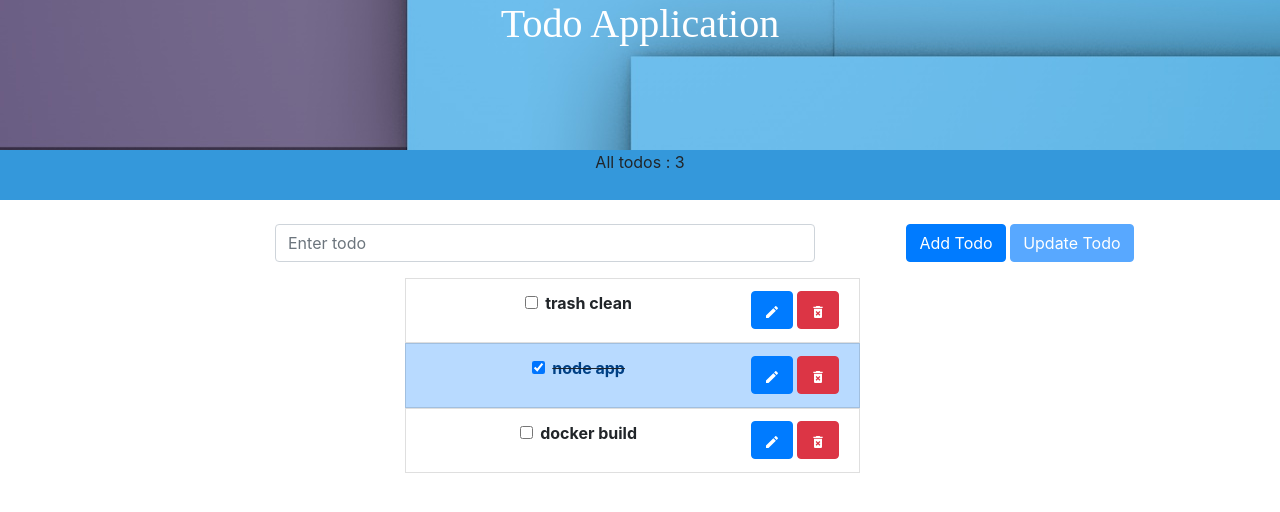
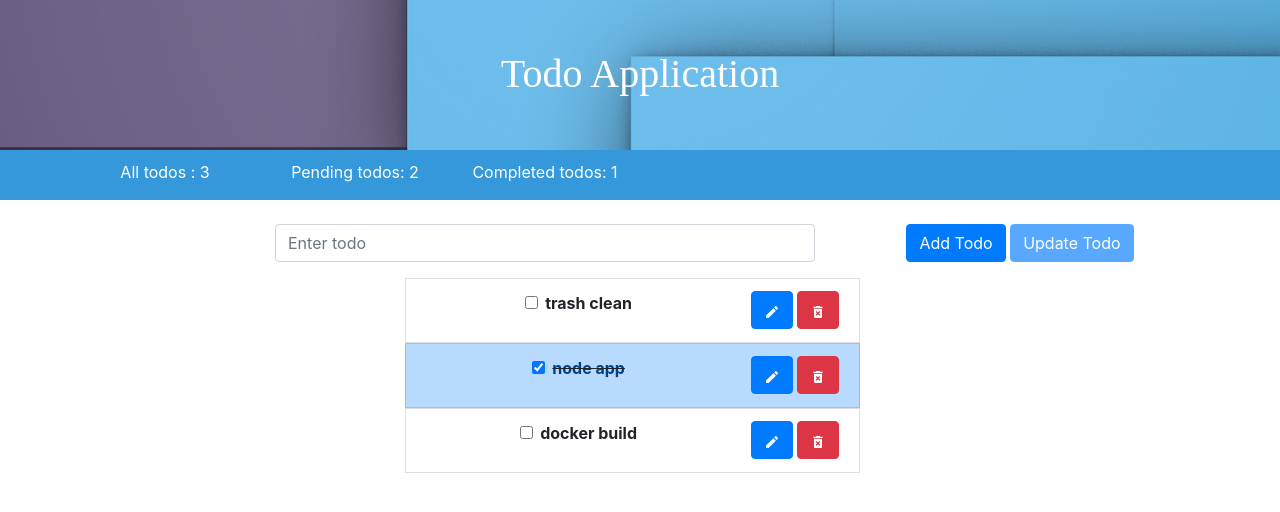
Before and after one commit to Shehanka/react-mid-assignment, a React (Create React App) app: page / in a window 1280 px wide. Shown: the top 512 px of the page. Built offline with nearby package versions, Linux system fonts and the light colour scheme; a web font is replaced by a local one.

Commit message:
1 warn to go

```diff
--- a/src/components/heading/Heading.css
+++ b/src/components/heading/Heading.css
@@ -3,6 +3,8 @@
   width: 100%;
   height: 150px;
   background-position: center;
+  margin: auto;
+  padding: 50px;
 }
 
 .text {
--- /dev/null
+++ b/src/components/todo/TodoContainer.css
@@ -0,0 +1,14 @@
+.stripe {
+  width: "100%";
+  height: 50px;
+  background-color: #3498db;
+  color: white;
+  margin: auto;
+  padding: 10px;
+}
+
+@media (max-width: 576px) {
+  .stripe {
+    height: 100px;
+  }
+}
--- a/src/components/todo/TodoContainer.jsx
+++ b/src/components/todo/TodoContainer.jsx
@@ -2,6 +2,7 @@ import React, { Component } from "react";
 import uuid from "react-uuid";
 import TodoList from "./TodoList";
 import Form from "react-bootstrap/Form";
+import "./TodoContainer.css";
 
 class TodoContainer extends Component {
   state = {
@@ -58,7 +59,10 @@ class TodoContainer extends Component {
     return {
       width: "100%",
       height: "50px",
-      backgroundColor: "#3498db"
+      backgroundColor: "#3498db",
+      color: "white",
+      margin: "auto",
+      padding: "10px"
     };
   };
 
@@ -72,7 +76,7 @@ class TodoContainer extends Component {
   };
 
   onUpdate = e => {
-    console.log(this.state.editID)
+    // console.log(this.state.editID);
 
     const updateTodo = {
       id: this.state.editID,
@@ -81,7 +85,10 @@ class TodoContainer extends Component {
     };
 
     this.setState({
-      todos: [...this.state.todos.filter(todo => todo.id !== this.state.editID), updateTodo]
+      todos: [
+        ...this.state.todos.filter(todo => todo.id !== this.state.editID),
+        updateTodo
+      ]
     });
 
     // this.addTodo(this.state.title);
@@ -90,15 +97,45 @@ class TodoContainer extends Component {
       title: "",
       editID: "",
       btnAdd: false,
-      btnUpdate: true,
+      btnUpdate: true
     });
   };
+
+  getPendingTodoCount() {
+    var count = 0;
+    this.state.todos.forEach(todo => {
+      if (todo.completed === false) {
+        count++;
+      }
+    });
+    return count;
+  }
+
+  getCompletedTodoCount() {
+    return this.state.todos.length - this.getPendingTodoCount();
+  }
 
   render() {
     return (
       <React.Fragment>
-        <div style={this.stripeStyle()}>
-          All todos : {this.state.todos.length}
+        <div className="stripe">
+          <div className="container">
+            <div className="row">
+              <div className="col-sm-4 col-lg-2">
+                All todos : {this.state.todos.length}
+              </div>
+
+              <div className="col-sm-4 col-lg-2">
+                Pending todos: {this.getPendingTodoCount()}
+              </div>
+
+              <div className="col-cm-4 col-lg-2">
+                Completed todos: {this.getCompletedTodoCount()}
+              </div>
+
+              <div className="col-sm-6"></div>
+            </div>
+          </div>
         </div>
 
         <br />
@@ -119,7 +156,7 @@ class TodoContainer extends Component {
                 <div className="col-sm-4">
                   <button
                     type="submit"
-                    className="btn btn-primary"
+                    className="btn btn-primary btn-xs-block"
                     onClick={this.onSubmit}
                     disabled={this.state.btnAdd}
                   >
@@ -127,7 +164,7 @@ class TodoContainer extends Component {
                   </button>{" "}
                   <button
                     type="submit"
-                    className="btn btn-primary"
+                    className="btn btn-primary btn-xs-block"
                     onClick={this.onUpdate}
                     disabled={this.state.btnUpdate}
                   >
--- a/src/components/todo/TodoList.jsx
+++ b/src/components/todo/TodoList.jsx
@@ -5,7 +5,9 @@ import ListGroup from "react-bootstrap/ListGroup";
 
 class TodoList extends Component {
   render() {
-    return this.props.todos.map(todo => (
+    return (
+      this.props.todos.sort((a, b) => a.completed > b.completed),
+      this.props.todos.map(todo => (
         <ListGroup className="container" style={{ width: "500px" }}>
           <Todo
             key={todo.id}
@@ -16,12 +18,13 @@ class TodoList extends Component {
             checked={todo.completed}
           />
         </ListGroup>
-    ));
+      ))
+    );
   }
 }
 
 TodoList.propTypes = {
-  todo: PropTypes.array.isRequired
+  todos: PropTypes.array.isRequired
 };
 
 export default TodoList;
```
Lines whose indentation alone changed are shown as unchanged.
